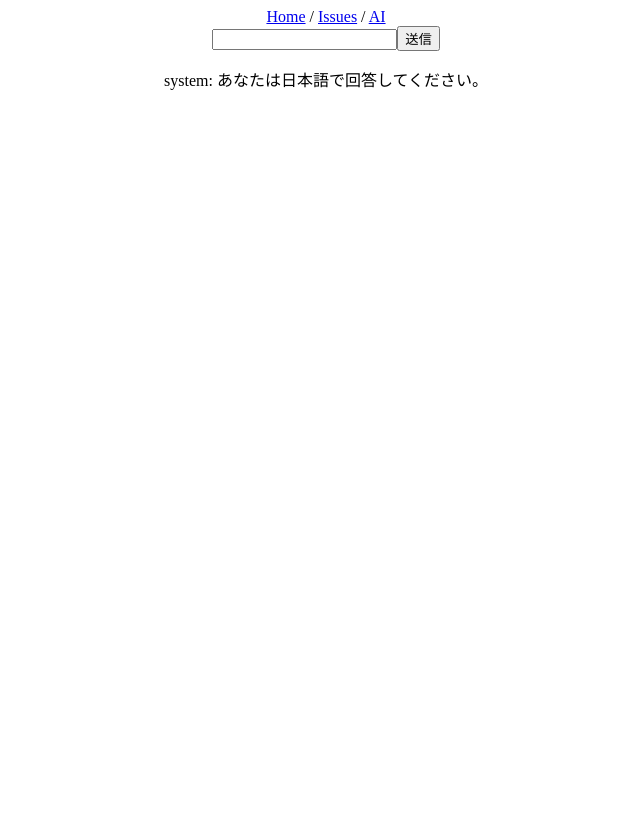
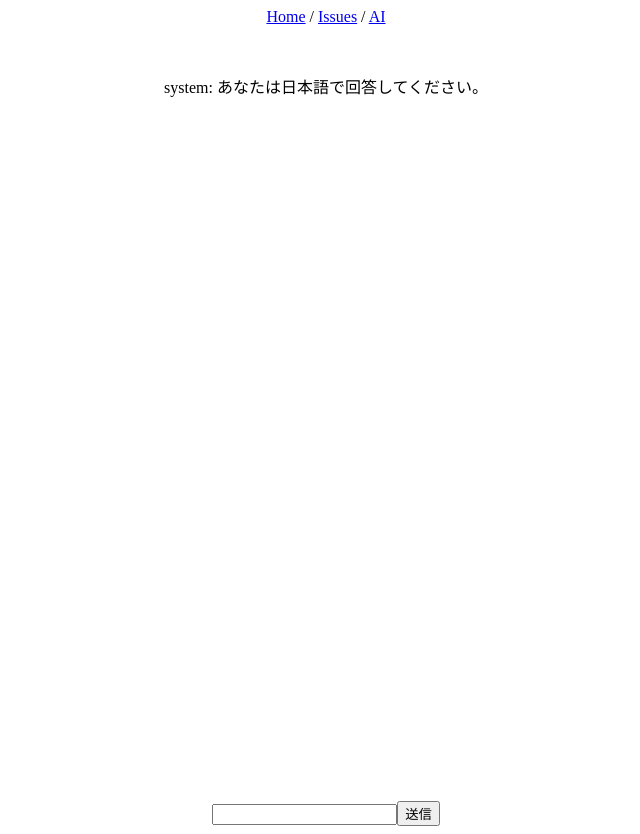
Before and after one commit to kurari50/Nebula, a React (Create React App) app in the folder nebula/: page /#/ai in a window 1280 px wide. Shown: the whole page, without its empty margins (314-954 px from the left). Before the commit the page ends 800 px from the top, so only its background shows below. Built offline with nearby package versions, Linux system fonts and the light colour scheme; no server answers.

Commit message:
チャットの入力欄を下に移動した

```diff
--- /dev/null
+++ b/nebula/src/ChatWithGPT.css
@@ -0,0 +1,14 @@
+.chat-container {
+    display: flex;
+    flex-direction: column;
+    height: 100vh;
+}
+
+.messages {
+    flex-grow: 1;
+    overflow: auto;
+}
+
+.input-form {
+    flex-shrink: 0;
+}
--- a/nebula/src/ChatWithGPT.tsx
+++ b/nebula/src/ChatWithGPT.tsx
@@ -1,4 +1,5 @@
-import React, { useState } from 'react';
+import React, { useState, useEffect, useRef } from 'react';
+import './ChatWithGPT.css';
 // @ts-ignore
 import { Configuration, OpenAIApi, ChatResponse } from 'openai';
 
@@ -43,6 +44,14 @@ function ChatWithGPT() {
   // チャットボットからの返答
   const [response, setResponse] = useState('');
 
+  const messagesEndRef = useRef<null | HTMLDivElement>(null);
+
+  const scrollToBottom = () => {
+    messagesEndRef.current?.scrollIntoView({ behavior: "smooth" });
+  };
+
+  useEffect(scrollToBottom, [messages]);
+
   // ユーザーがメッセージを送ったときの処理
   const handleSend = async (event: React.FormEvent) => {
     // ページのリロードを防ぐ
@@ -69,14 +78,19 @@ function ChatWithGPT() {
   };
 
   return (
-    <form onSubmit={handleSend}>
-      <input value={message} onChange={e => setMessage(e.target.value)} />
-      <button type="submit">送信</button>
+    <div className="chat-container">
       <p>{response}</p>
-      {messages.map((msg, idx) => (
-        <p key={idx}>{`${msg.role}: ${msg.content}`}</p>
-      ))}
-    </form>
+      <div className="messages">
+        {messages.map((msg, idx) => (
+          <p key={idx}>{`${msg.role}: ${msg.content}`}</p>
+        ))}
+        <div ref={messagesEndRef} />
+      </div>
+      <form onSubmit={handleSend} className="input-form">
+        <input value={message} onChange={e => setMessage(e.target.value)} />
+        <button type="submit">送信</button>
+      </form>
+    </div>
   );
 };
 
```
